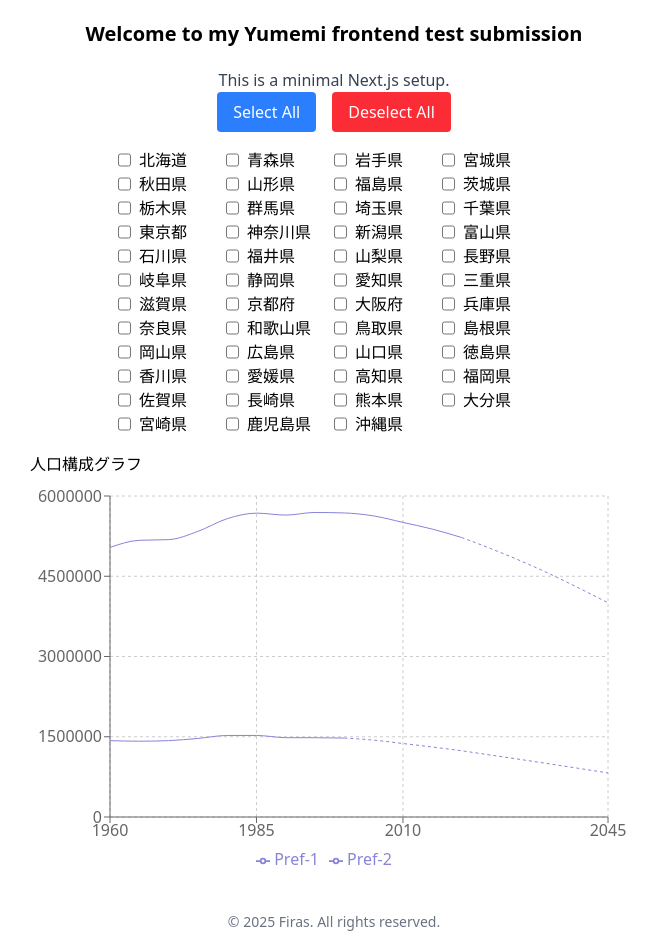
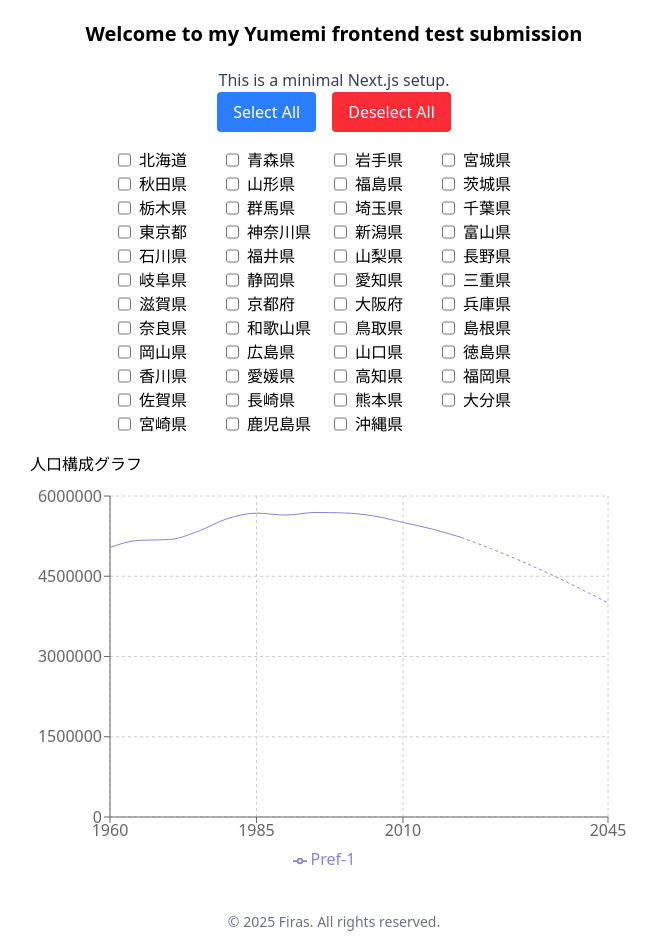
Before and after one commit to FirasAguel/yumemi-frontend, a Next.js app: page / in a window 1280 px wide. Shown: the whole page, without its empty margins (306-963 px from the left). Built offline with nearby package versions, Linux system fonts and the light colour scheme.

Commit message:
feat: use SWR for dynamic population data fetching
using mock data

```diff
--- a/src/components/PopulationChart.tsx
+++ b/src/components/PopulationChart.tsx
@@ -10,16 +10,24 @@ import {
   ResponsiveContainer,
 } from 'recharts';
 
+import { usePopulationData } from '@/hooks/usePopulationData';
 import { PopulationChartProps } from '@/types/interfaces';
 
 export default function PopulationChart({
   populationData,
   boundaryYears,
 }: PopulationChartProps) {
+  const { data, isLoading, isError } = usePopulationData(1); // Example for Pref-1
+
+  if (isLoading) return <p>Loading...</p>;
+  if (isError) return <p>Error loading data.</p>;
+
+  const chartData = data?.populationData || populationData;
+
   return (
     <ResponsiveContainer width="100%" height={400}>
       <LineChart
-        data={populationData}
+        data={chartData}
         margin={{ top: 20, right: 30, left: 20, bottom: 5 }}
       >
         <CartesianGrid strokeDasharray="3 3" />
@@ -27,13 +35,13 @@ export default function PopulationChart({
         <YAxis />
         <Tooltip />
         <Legend />
-        {Object.keys(populationData[0])
+        {Object.keys(chartData[0])
           .filter((key) => key !== 'year')
           .flatMap((prefCode) => {
             const solidData = [];
             const dashedData = [];
             // assumes populationData is sorted by year in ascending order
-            for (const entry of populationData) {
+            for (const entry of chartData) {
               if (entry.year < boundaryYears[prefCode]) {
                 solidData.push(entry);
               } else if (entry.year > boundaryYears[prefCode]) {
--- /dev/null
+++ b/src/hooks/usePopulationData.ts
@@ -0,0 +1,26 @@
+import useSWR from 'swr';
+import { getPopulation } from '@/services/api';
+import { ChartPopulationData } from '@/types/interfaces';
+
+const fetchPopulation = async (
+  prefCode: number
+): Promise<ChartPopulationData> => {
+  return await getPopulation(prefCode);
+};
+
+export const usePopulationData = (prefCode: number) => {
+  const { data, error, isLoading } = useSWR(
+    ['population', prefCode],
+    () => fetchPopulation(prefCode),
+    {
+      revalidateOnFocus: false,
+      dedupingInterval: 3600000, // cache for 1 hour
+    }
+  );
+
+  return {
+    data,
+    isLoading,
+    isError: error,
+  };
+};
```
